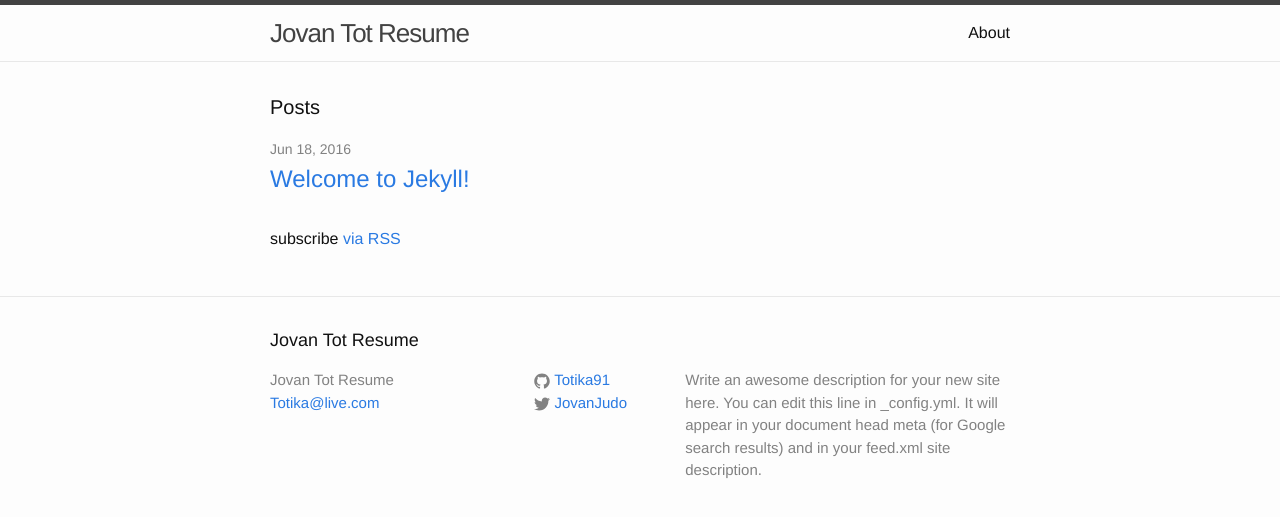
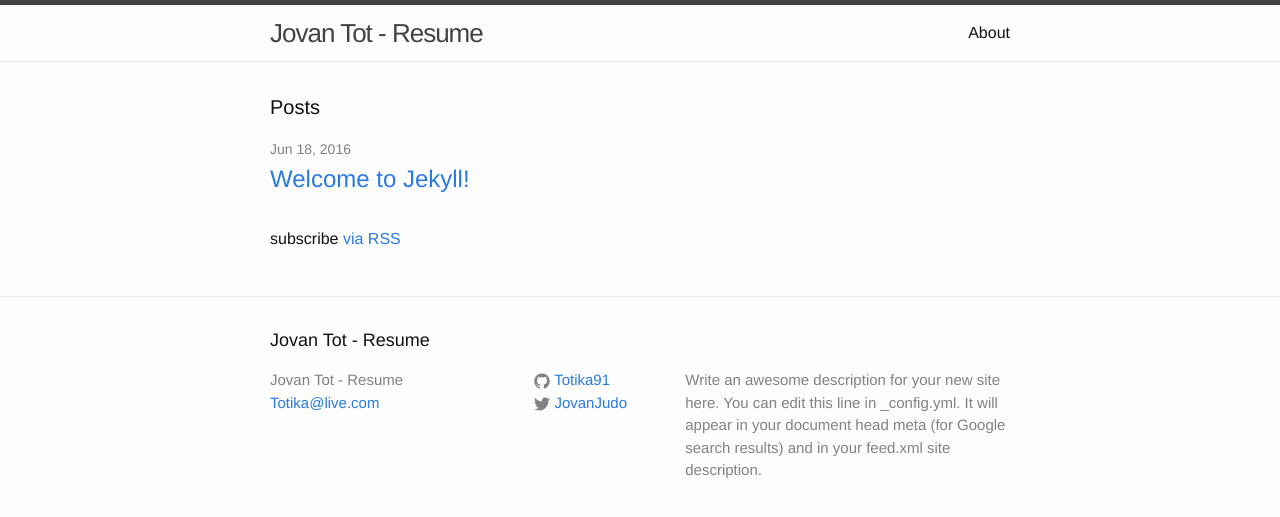
Before and after one commit to totika91/totika91.github.io, a Jekyll site: the page built from index.html, in a window 1280 px wide. Shown: the top 517 px of the page. Built offline with Jekyll 4.4.1, drawn with Linux system fonts in a browser that asks for light colours.

Commit message:
ispravka u naslovu

```diff
--- a/_config.yml
+++ b/_config.yml
@@ -6,7 +6,7 @@
 # 'jekyll serve'. If you change this file, please restart the server process.
 
 # Site settings
-title: Jovan Tot Resume
+title: Jovan Tot - Resume
 email: Totika@live.com
 description: > # this means to ignore newlines until "baseurl:"
   Write an awesome description for your new site here. You can edit this
```
